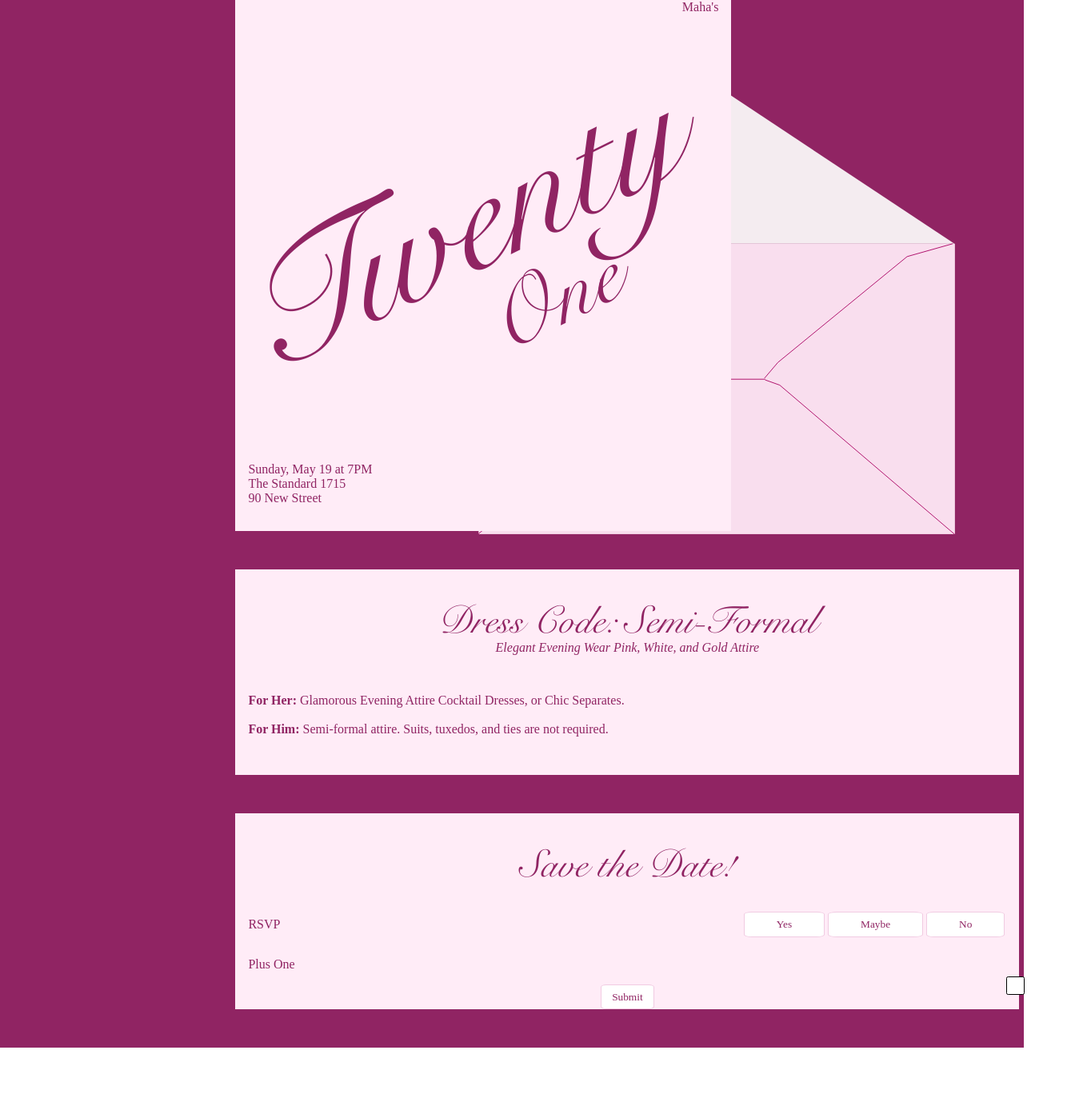
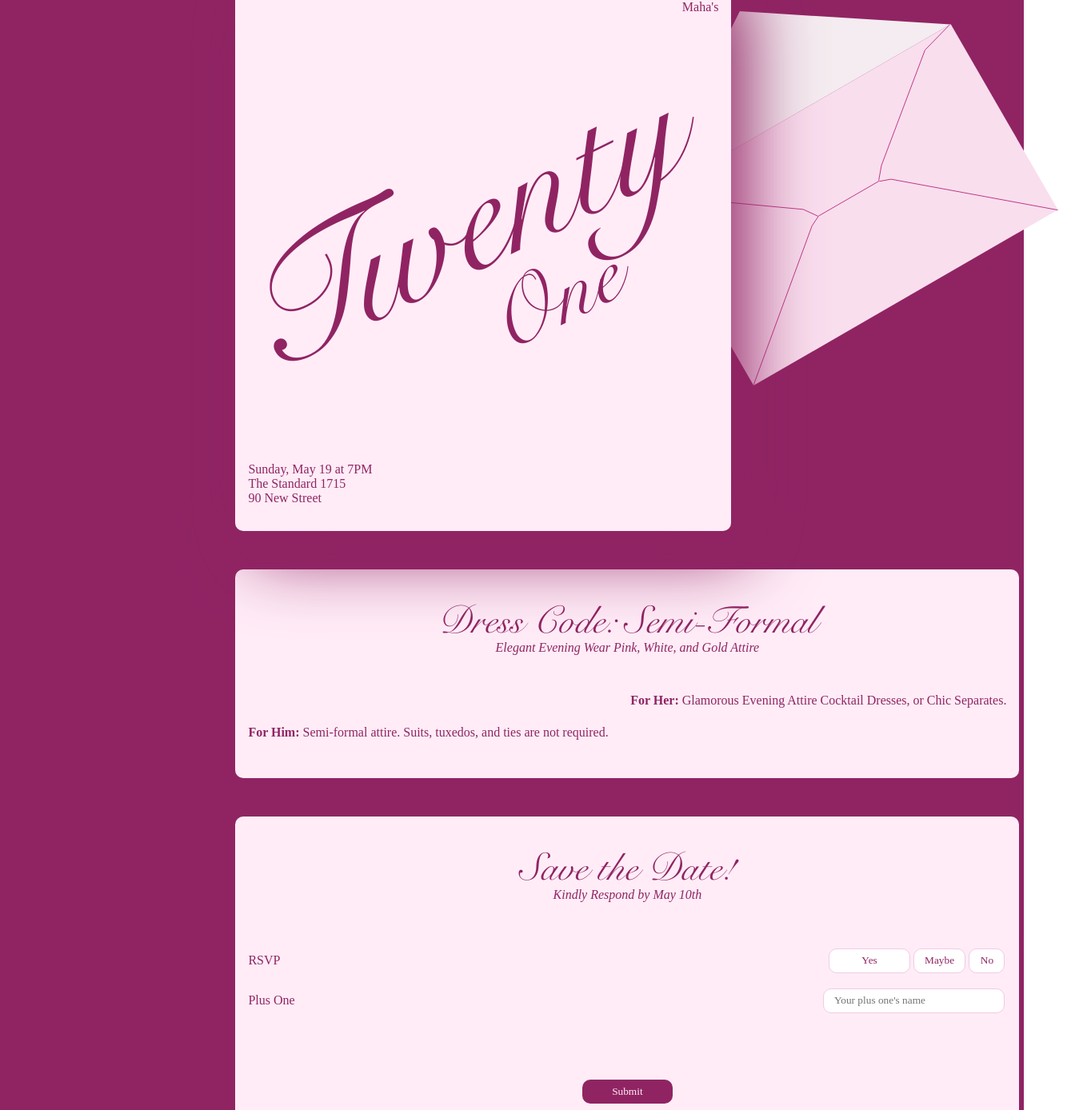
Before and after one commit to mahakanakala/maha.kanakala.com, a Next.js app: page /21-bday in a window 1280 px wide. Shown: the part 98-1486 px from the top of the page at 80% size, 1354 px wide, since content can reach past the window. Before the commit the page ends 1408 px from the top, so only its background shows below. Built offline with nearby package versions, Linux system fonts and the light colour scheme.

Commit message:
fix form, rotate envo

```diff
--- a/src/app/21-bday/page.tsx
+++ b/src/app/21-bday/page.tsx
@@ -21,7 +21,7 @@ export default function BdayInvite() {
                 <div className={styles.contentContainer}>
                     <div className={styles.cardAndEnvelope}>
                         <div className={styles.envelope}>
-                            <Image alt="envelope" title="envelope" src='/images/envolope.svg' layout="fill" objectFit="contain"  />
+                            <Image alt="envelope" title="envelope" src='/images/envolope.svg' layout="fill" objectFit="contain" />
                         </div>
                         <div className={styles.card}>
                             <div className={styles.cardNameAndGreeting}>
@@ -38,12 +38,13 @@ export default function BdayInvite() {
                     <div className={styles.dressCodeContainer}>
                         <h3 className={styles.dressCodeTitle}> Dress Code: Semi-Formal </h3>
                         <p className={styles.dressCodeCaption}> <i>Elegant Evening Wear Pink, White, and Gold Attire</i></p>
-                        <h4 className={styles.dressCodeDescription}> <b>For Her:</b> Glamorous Evening Attire Cocktail Dresses, or Chic Separates. <br />  <br />
+                        <h4 className={`${styles.dressCodeDescription} ${styles.forHer}`}> <b>For Her:</b> Glamorous Evening Attire Cocktail Dresses, or Chic Separates.</h4>
+                        <h4 className={styles.dressCodeDescription}>
                             <b>For Him:</b> Semi-formal attire. Suits, tuxedos, and ties are not required.</h4>
                     </div>
                     <RsvpForm />
                 </div>
-            </div>
+            </div >
         </>
     );
 }
--- a/src/app/api/submit/route.ts
+++ b/src/app/api/submit/route.ts
@@ -3,7 +3,6 @@ import { NextResponse } from "next/server";
 
 type FormSubmission = {
   rsvpResponse: string | null;
-  plusOne: boolean;
   plusOneName: string;
   guestName: string;
   timestamp: string;
@@ -11,8 +10,8 @@ type FormSubmission = {
 
 export async function POST(req: Request) {
   const timestamp = new Date();
-  const timestampEST = timestamp.toLocaleString("en-US", {timeZone: "America/New_York"});
-  const { rsvpResponse, plusOne, plusOneName, guestName } = await req.json() as FormSubmission;
+  const timestampEST = timestamp.toLocaleString("en-US", { timeZone: "America/New_York" });
+  const { rsvpResponse, plusOneName, guestName } = await req.json() as FormSubmission;
 
   try {
     const auth = new google.auth.GoogleAuth({
@@ -36,7 +35,7 @@ export async function POST(req: Request) {
       range,
       valueInputOption: 'USER_ENTERED',
       requestBody: {
-        values: [[guestName, rsvpResponse || '', plusOne ? 'TRUE' : 'FALSE', plusOneName, timestampEST]],
+        values: [[guestName, rsvpResponse || '', plusOneName === "" ? 'TRUE' : 'FALSE', plusOneName, timestampEST]],
       },
     });
 
--- a/src/app/bday.module.css
+++ b/src/app/bday.module.css
@@ -27,17 +27,19 @@
 
 .cardAndEnvelope {
   position: relative;
+  width: min-content;
 }
 
 /* ENVELOPE */
 .envelope {
   position: absolute;
-  height: 562.21px;
-  width: 689.41px;
-  bottom: -5px;
+  height: 322.21px;
+  width: 391px;
+  bottom: 310px;
   z-index: 0;
-  left: 20vw;
+  right: -310px;
   filter: brightness(0.95) saturate(1.5);
+  transform: rotate(-30deg) scale(1.3);
 }
 
 /* CARD */
@@ -46,6 +48,7 @@
   background-color: #FFECF7;
   z-index: 5;
   position: relative;
+  filter: drop-shadow(20px 30px 44px #902463);
 }
 
 .cardTextBottom,
@@ -120,7 +123,15 @@
   background-color: #FFECF7;
 }
 
-.dressCodeTitle, .sucessTitle {
+.dressCodeContainer,
+.card,
+.formBox,
+.formContainer {
+  border-radius: 10px;
+}
+
+.dressCodeTitle,
+.sucessTitle {
   font-family: Snell Roundhand;
   font-weight: 100;
   font-size: 3em;
@@ -152,6 +163,12 @@
   font-weight: 300;
 }
 
+.forHer {
+  margin-bottom: 0;
+  padding-bottom: 0;
+  text-align: right;
+}
+
 /* FORM */
 .formBox {
   background-color: #FFECF7;
@@ -166,6 +183,8 @@
   margin-top: 2em;
 
 }
+
+
 
 /* .formQuestions,
 .formInputs {
@@ -198,7 +217,7 @@
   color: black;
   font-family: 'Playfair Display', serif;
   border: none;
-  border-radius: 10%;
+  border-radius: 10px;
   padding: .1em .4em;
   text-align: center;
   display: inline-block;
@@ -207,6 +226,16 @@
   cursor: pointer;
   border: 1px solid #f1cbe2;
   padding: 0.5em 1em;
+}
+
+.formBtn:hover,
+.submitBtn:hover {
+  border: 1px solid #902463 !important;
+}
+
+.selectedBtn {
+  border: 1px solid #902463 !important;
+  background-color: #f1cee2;
 }
 
 .submitBtn {
@@ -264,23 +293,24 @@
 }
 
 .formNameInput {
-  width: 85%;
-  height: 1.5em;
-  margin-left: 2em;
-  box-sizing: border-box;
-  border: 1px solid black;
-  background: white;
-  font-family: 'Playfair Display', serif;
-  padding: .3em;
-  border-radius: 6%;
+  width: 21%;
+  text-align: left;
+  cursor: unset;
+}
+
+.submitContainer {
+  display: flex;
+  justify-content: center;
+  padding: 16px;
+  margin-top: 3em;
+
 }
 
 .submitBtn {
-  margin: 0 auto;
-  text-align: center;
-  display: flex;
-  justify-content: center;
-  align-items: center;
+  width: 12%;
+  background: #902463;
+  color: #ffecf7;
+  border: none;
 }
 
 /* SUCCESS PAGE */
@@ -313,7 +343,7 @@
 }
 
 @media (max-width: 600px) {
-  .contentContainer{
+  .contentContainer {
     margin-left: var(--card-margin-left);
     padding: 0em 0vw;
     padding-top: 2em;
@@ -335,11 +365,18 @@
     font-size: 6em;
   }
 
-  .cardTitle2{
+  .cardAndEnvelope {
+    width: unset;
+  }
+  .cardTitle2 {
     font-size: 4em;
   }
+  .submitBtn{
+    width: 100%;
+  }
 
-  .dressCodeContainer, .formBox {
+  .dressCodeContainer,
+  .formBox {
     width: 85%;
   }
 
@@ -356,8 +393,8 @@
     font-size: .7em;
   }
 
-  .formCheckbox{
-    float:right;
+  .formCheckbox {
+    float: right;
   }
 
   .formNameInput {
@@ -365,7 +402,7 @@
     float: right;
   }
 
-  .dressCodeTitle{
+  .dressCodeTitle {
     font-size: 1.5em;
   }
 
@@ -377,7 +414,8 @@
     font-size: .65em;
   }
 
-  .yesBtn, .submitBtn {
+  .yesBtn,
+  .submitBtn {
     padding: 0.35em 1em;
   }
 
@@ -412,7 +450,7 @@
     width: 55%;
   }
 
-  .sucessTitle{
+  .sucessTitle {
     line-height: 1.1;
     font-size: 2em;
   }
--- a/src/app/components/RSVPForm.tsx
+++ b/src/app/components/RSVPForm.tsx
@@ -6,12 +6,10 @@ const Form = () => {
     const router = useRouter();
     const [formData, setFormData] = useState<{
         rsvpResponse: string | null;
-        plusOne: boolean;
         plusOneName: string;
         guestName: string;
     }>({
         rsvpResponse: null,
-        plusOne: false,
         plusOneName: "",
         guestName: ""
     });
@@ -23,9 +21,6 @@ const Form = () => {
         setFormData({ ...formData, rsvpResponse: response });
     };
 
-    const handleCheckboxChange = (event: React.ChangeEvent<HTMLInputElement>) => {
-        setFormData({ ...formData, plusOne: event.target.checked });
-    };
 
     const handleInputChange = (event: React.ChangeEvent<HTMLInputElement>) => {
         const { name, value } = event.target;
@@ -45,7 +40,7 @@ const Form = () => {
         const form = {
             ...formData,
             guestName: nameParam,
-            plusOneName: formData.plusOne ? formData.plusOneName : "",
+            plusOneName: formData.plusOneName,
         };
         console.log('formData:', formData);
         try {
@@ -74,35 +69,29 @@ const Form = () => {
     return (
         <form className={styles.formBox} onSubmit={handleSubmit}>
             <h3 className={styles.dressCodeTitle}> Save the Date! </h3>
+            <p className={styles.dressCodeCaption}> <i>Kindly Respond by May 10th</i></p>
             <div className={styles.formContainer}>
 
                 <div className={styles.formQuestions}>
                     <p className={styles.formText}>RSVP</p>
                     <div>
-                        <button className={`${styles.formBtn} ${styles.yesBtn}`} type="button" onClick={() => handleRsvpResponse('Yes')}>Yes</button>
-                        <button className={`${styles.formBtn} ${styles.yesBtn}`} type="button" onClick={() => handleRsvpResponse('Maybe')}>Maybe</button>
-                        <button className={`${styles.formBtn} ${styles.yesBtn}`} type="button" onClick={() => handleRsvpResponse('No')}>No</button>
+                        <button className={`${styles.formBtn} ${styles.yesBtn} ${formData.rsvpResponse === "Yes" ? styles.selectedBtn : ""}`} type="button" onClick={() => handleRsvpResponse('Yes')}>Yes</button>
+                        <button className={`${styles.formBtn} ${formData.rsvpResponse === "Maybe" ? styles.selectedBtn : ""} `} type="button" onClick={() => handleRsvpResponse('Maybe')}>Maybe</button>
+                        <button className={`${styles.formBtn} ${formData.rsvpResponse === "No" ? styles.selectedBtn : ""} `} type="button" onClick={() => handleRsvpResponse('No')}>No</button>
                     </div>
                 </div>
 
                 <div className={styles.formQuestions}>
                     <p className={styles.formText}>Plus One</p>
-                    {formData.plusOne ? <p className={styles.formText}>Name</p> : null}
-                    <div>
-                        <input className={styles.formCheckbox} title="plus one" type="checkbox" checked={formData.plusOne} onChange={handleCheckboxChange} id="plusOne" name="plusOne" />
-                        <label htmlFor="plusOne"></label>
-                        {formData.plusOne && (
-                            <div>
-                                <input className={styles.formNameInput} title="name" type="text" name="plusOneName" value={formData.plusOneName} onChange={handleInputChange} />
-                            </div>
-                        )}
-                    </div>
+                    <input className={`${styles.formBtn} ${styles.formNameInput}`} title="name" type="text" name="plusOneName" placeholder="Your plus one's name" value={formData.plusOneName} onChange={handleInputChange} />
                 </div>
+            </div>
 
+            <div className={styles.submitContainer}>
                 <button className={styles.submitBtn} type="submit">Submit</button>
-                {errorMessage && <p className={styles.error}>{errorMessage}</p>}
-                {isSubmitted && <p className={styles.success}>RSVP submitted!</p>}
             </div>
+            {errorMessage && <p className={styles.error}>{errorMessage}</p>}
+            {isSubmitted && <p className={styles.success}>RSVP submitted!</p>}
         </form >
     );
 }
```
